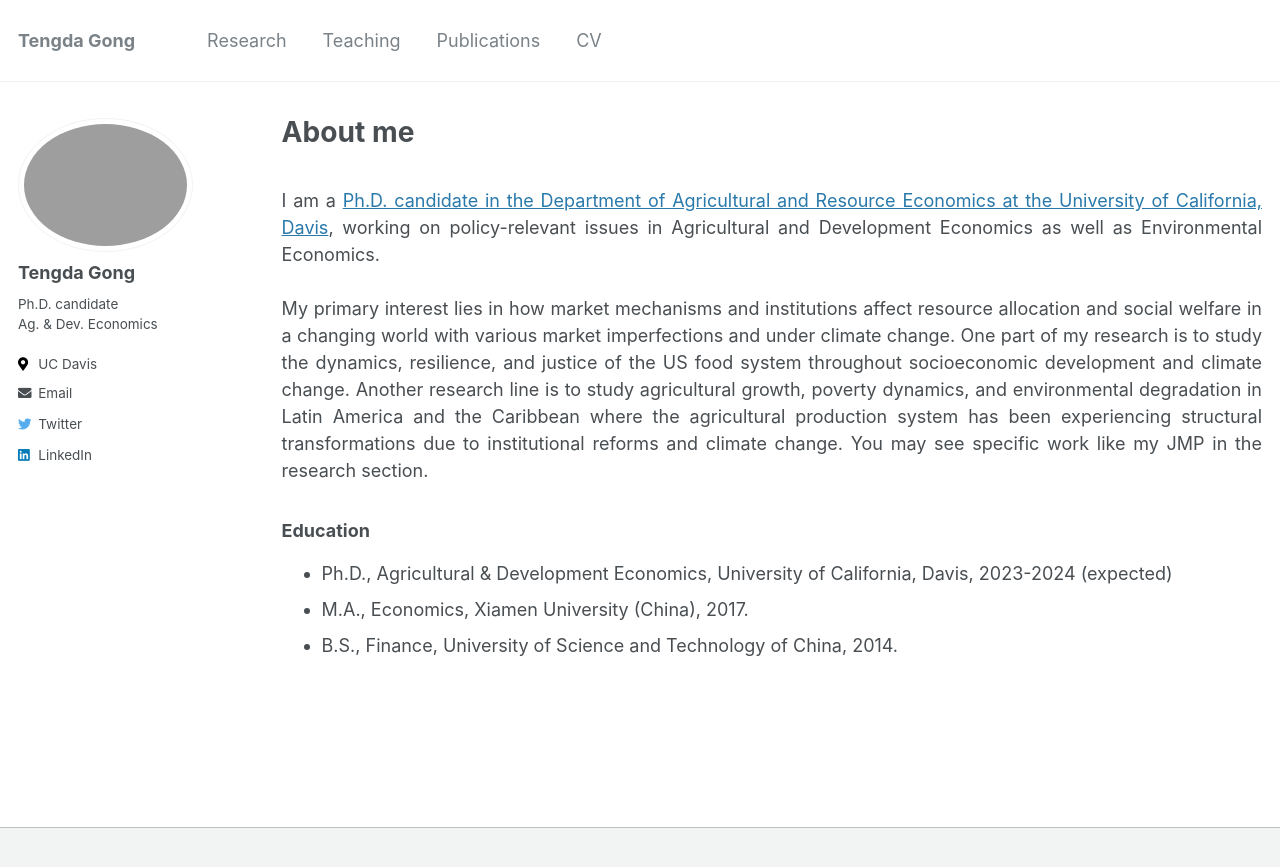
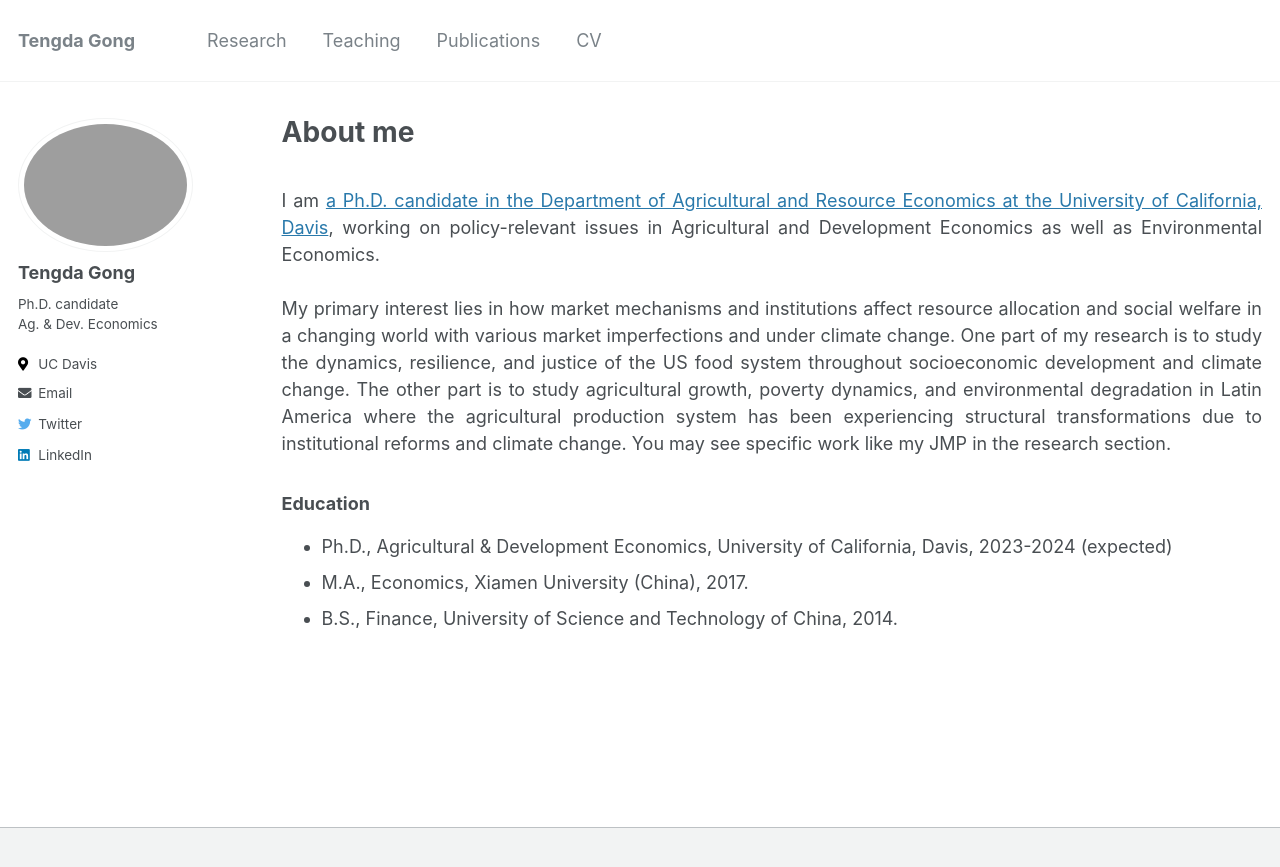
Before and after one commit to tendakung/tendakung.github.io, a Jekyll site: the page built from _pages/about.md, in a window 1280 px wide. Shown: the top 867 px of the page. Built offline with Jekyll 4.4.1, drawn with Linux system fonts in a browser that asks for light colours.

Commit message:
Update about.md

```diff
--- a/_pages/about.md
+++ b/_pages/about.md
@@ -8,10 +8,10 @@ redirect_from:
 ---
 
 <br>
-I am a [Ph.D. candidate in the Department of Agricultural and Resource Economics at the University of California, Davis](https://are.ucdavis.edu/people/grad-students/phd/tengda-gong/), working on policy-relevant issues in Agricultural and Development Economics as well as Environmental Economics.
+I am [a Ph.D. candidate in the Department of Agricultural and Resource Economics at the University of California, Davis](https://are.ucdavis.edu/people/grad-students/phd/tengda-gong/), working on policy-relevant issues in Agricultural and Development Economics as well as Environmental Economics.
 <br>
 <br>
-My primary interest lies in how market mechanisms and institutions affect resource allocation and social welfare in a changing world with various market imperfections and under climate change. One part of my research is to study the dynamics, resilience, and justice of the US food system throughout socioeconomic development and climate change. Another research line is to study agricultural growth, poverty dynamics, and environmental degradation in Latin America and the Caribbean where the agricultural production system has been experiencing structural transformations due to institutional reforms and climate change. You may see specific work like my JMP in the research section.
+My primary interest lies in how market mechanisms and institutions affect resource allocation and social welfare in a changing world with various market imperfections and under climate change. One part of my research is to study the dynamics, resilience, and justice of the US food system throughout socioeconomic development and climate change. The other part is to study agricultural growth, poverty dynamics, and environmental degradation in Latin America where the agricultural production system has been experiencing structural transformations due to institutional reforms and climate change. You may see specific work like my JMP in the research section.
 <br>
 ### Education
 - Ph.D., Agricultural & Development Economics, University of California, Davis, 2023-2024 (expected)
```
